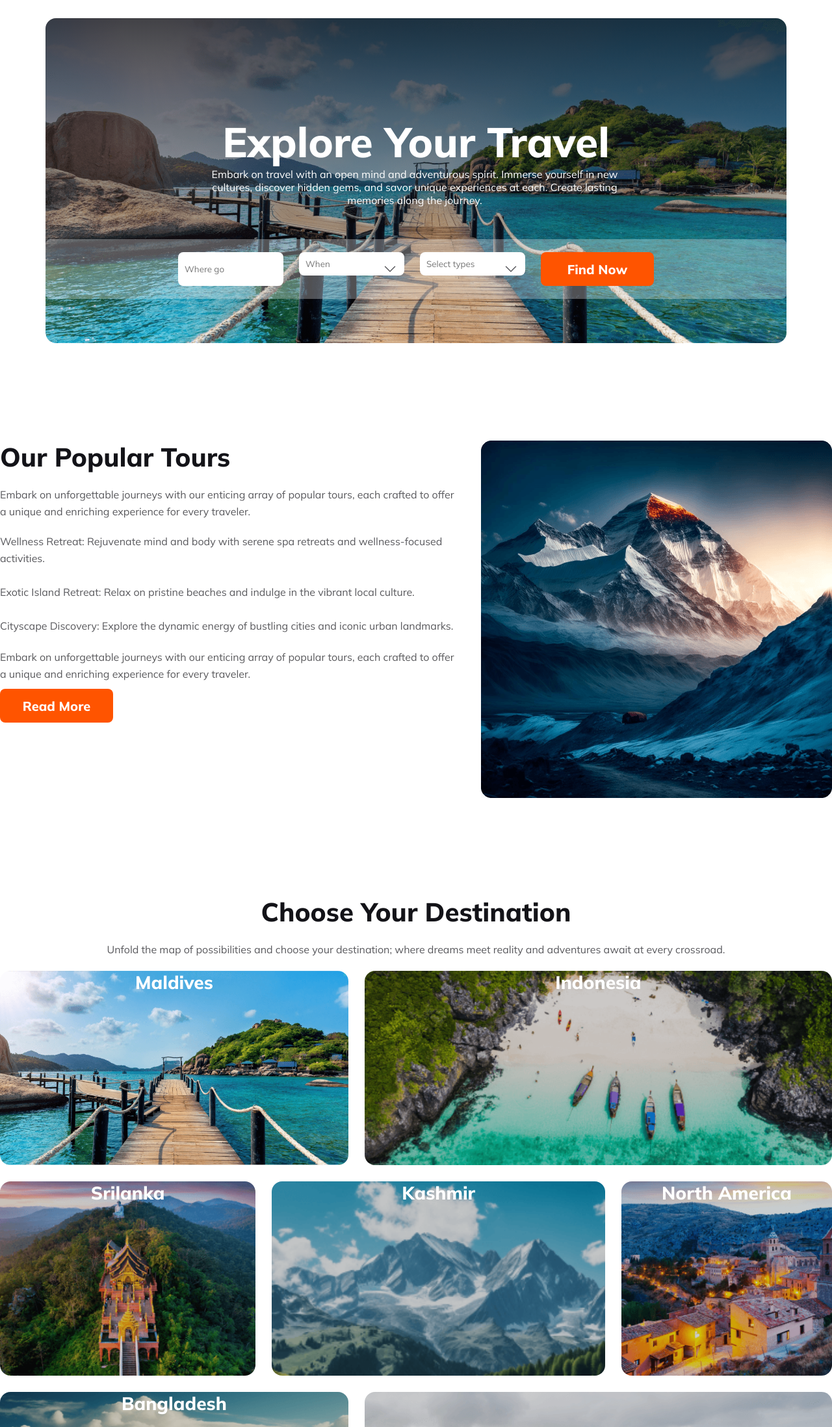
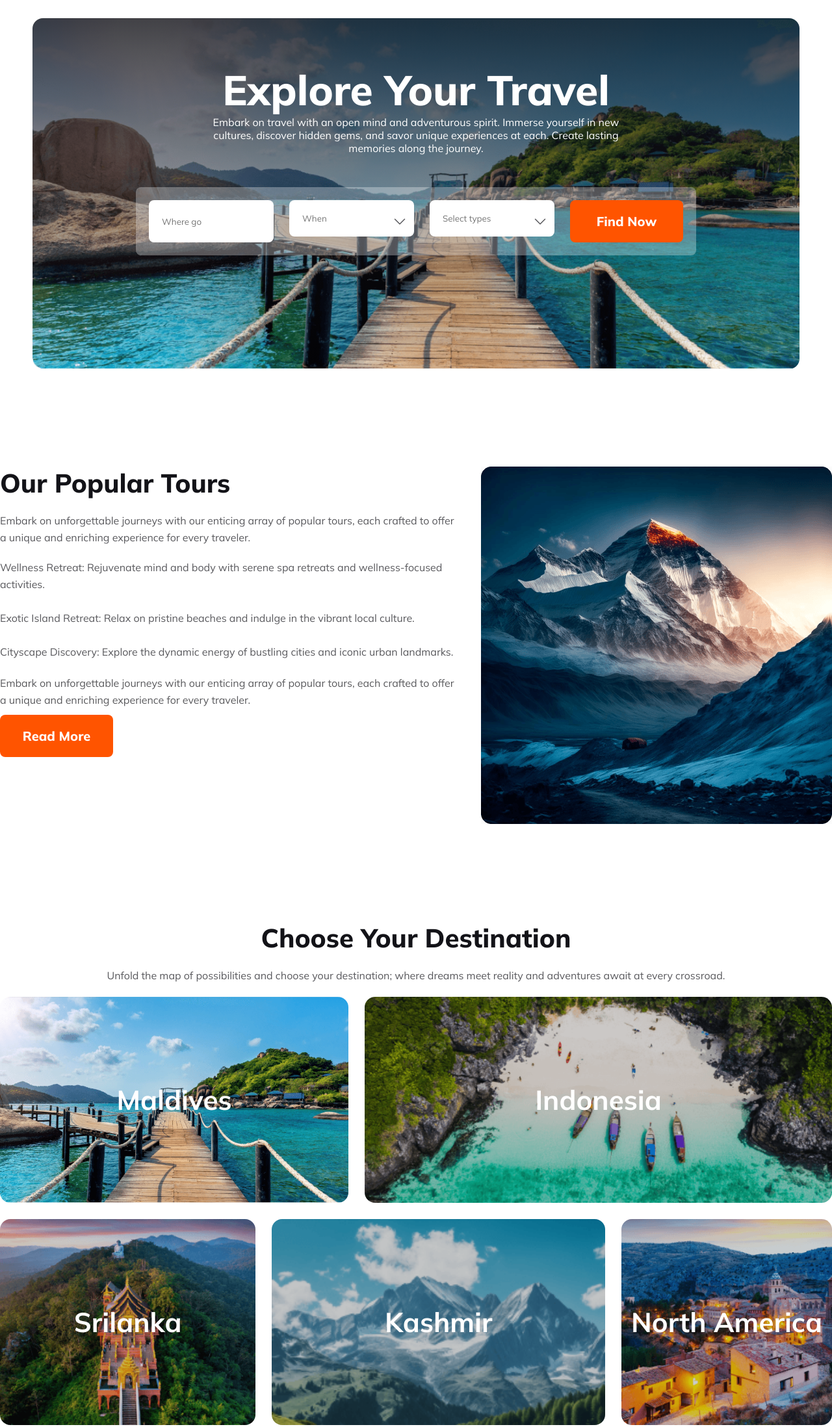
Before and after one commit to arhamchowdhury1218/b9-a2, a plain HTML site: page index.html in a window 1280 px wide. Shown: the part 300-2496 px from the top of the page at 65% size. Drawn offline with Linux system fonts and the light colour scheme.

Commit message:
footer section update

```diff
--- a/index.html
+++ b/index.html
@@ -154,13 +154,13 @@
 
             <div class="countries-images">
 
-                <div class="image1"><h1 class="country-names">Maldives</h1></div>
-                <div class="image2"><h1 class="country-names">Indonesia</h1></div>
-                <div class="image3"><h1 class="country-names">Srilanka</h1></div>
-                <div class="image5"><h1 class="country-names">North America</h1></div>
-                <div class="image4"><h1 class="country-names">Kashmir</h1></div>
-                <div class="image6"><h1 class="country-names">Bangladesh</h1></div>
-                <div class="image7"><h1 class="country-names">Bandarban</h1></div>
+                <div class="image1 country-names"><h1>Maldives</h1></div>
+                <div class="image2 country-names"><h1>Indonesia</h1></div>
+                <div class="image3 country-names"><h1>Srilanka</h1></div>
+                <div class="image5 country-names"><h1>North America</h1></div>
+                <div class="image4 country-names"><h1>Kashmir</h1></div>
+                <div class="image6 country-names"><h1>Bangladesh</h1></div>
+                <div class="image7 country-names"><h1>Bandarban</h1></div>
 
             </div>
 
--- a/styles/styles.css
+++ b/styles/styles.css
@@ -28,12 +28,12 @@ main {
     border-radius: 8px;
     background: #FF5400;
     width: 174px;
-    height: 52px;
     border: none;
     color: #FFF;
     text-align: center;
     font-size: 20px;
     font-weight: 800;
+    padding: 20px;
 }
 
 
@@ -103,13 +103,15 @@ nav {
     background-repeat: no-repeat;
     max-width: 1140px;
     /* max-width: 1440px; */
-    height: 400px;
+    height: 500px;
     border-radius: 16px;
     margin-left: auto;
     margin-right: auto;
     margin-top: 150px;
     padding-top: 100px;
     margin-bottom: 150px;
+    background-size: cover;
+    padding: 20px;
 
 }
 
@@ -119,6 +121,7 @@ nav {
 
     display: flex;
     flex-direction: column;
+    justify-content: center;
 
 }
 
@@ -134,7 +137,7 @@ nav {
 .explore-description {
 
     color: #FFF;
-    padding-left: 230px;
+    margin-inline: auto;
     width: 676px;
     text-align: center;
     font-size: 16px;
@@ -148,6 +151,7 @@ nav {
     margin-top: 50px;
     border-radius: 8px;
     background: rgba(255, 255, 255, 0.30);
+    margin-inline: auto;
     /* width: 930px; */
     /* height: 85px; */
     /* margin-left: 130px; */
@@ -177,7 +181,7 @@ nav {
     padding: 10px 0 10px 10px;
 }
 
-.explore-buttons {
+.explore-buttons, .text-field {
 
     display: flex;
     flex-direction: row;
@@ -263,6 +267,9 @@ nav {
     background-position: center center;
     background-size: cover;
     border-radius: 16px;
+    color: #FFF;
+    font-size: 28px;
+    font-weight: 800;
 }
 
 .image1 {
@@ -309,17 +316,19 @@ nav {
 
 .country-names {
 
-    color: #FFF;
+
     display: flex;
     flex-direction: column;
-    text-align: center;
-    font-size: 28px;
-    font-weight: 800;
+    justify-content: center;
+    align-items: center;
+
 
 }
 
 .country-align
 /* Why choose us?? */
+
+
 
 
 .Choose-us {
@@ -644,9 +653,9 @@ footer {
     }
 
     .popular-tours,
-    .Simple-Perfect-Place {
+    .Simple-Perfect-Place, .simple-perfect-video, .newsletter-image {
 
-        margin: 10px;
+        margin-top: 100px;
     }
 
     .Simple-Perfect-Place,
@@ -658,7 +667,7 @@ footer {
     .explore {
 
         height: fit-content;
-        width: 100%;
+        max-width: 100%;
     }
 
     .explore-input-boxes {
@@ -666,12 +675,13 @@ footer {
         margin-top: 200px;
     }
 
-    .explore-description {
+    .explore-description, .hero-travel-paragraph {
 
-        padding-left: 1px;
+        max-width: 80%;
     }
 
 
 
 
+
 }
```
